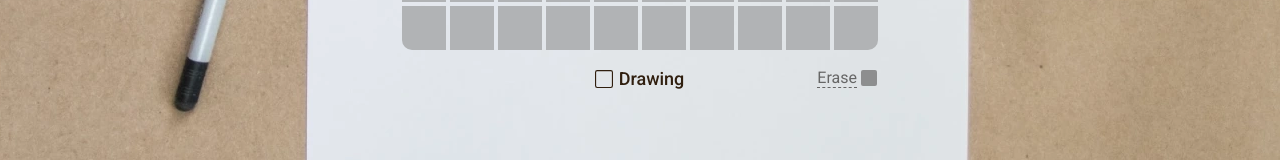
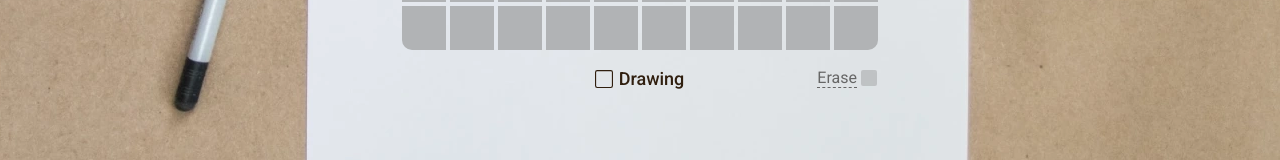
Before and after one commit to ua-dev-front/crossword-master, a React (Create React App) app in the folder frontend/: page / in a window 1280 px wide. Shown: the part 615-775 px from the top of the page. Built offline with nearby package versions, Linux system fonts and the light colour scheme.

Commit message:
Tab icon colour fix to figma version

```diff
--- a/frontend/src/components/Tab/styles.scss
+++ b/frontend/src/components/Tab/styles.scss
@@ -86,7 +86,7 @@
       transform: scale(1.125);
 
       --icon-stroke: #{cl(near-black)};
-      --icon-fill: #{cl(dark)};
+      --icon-fill: #{cl(light-dark)};
     }
   }
 
@@ -103,7 +103,7 @@
 
       .icon {
         --icon-stroke: #{cl(near-black)};
-        --icon-fill: #{cl(dark)};
+        --icon-fill: #{cl(light-dark)};
       }
     }
 
--- a/frontend/src/icons/Square/styles.scss
+++ b/frontend/src/icons/Square/styles.scss
@@ -6,8 +6,8 @@
   height: var(--icon-size);
   box-sizing: border-box;
 
-  --icon-stroke: #{cl(dark, 0.67)};
-  --icon-fill: #{cl(dark, 0.67)};
+  --icon-stroke: #{cl(near-black, 0.67)};
+  --icon-fill: #{cl(light-dark, 0.67)};
   border: solid 1px var(--icon-stroke);
   border-radius: 2px;
 
```
